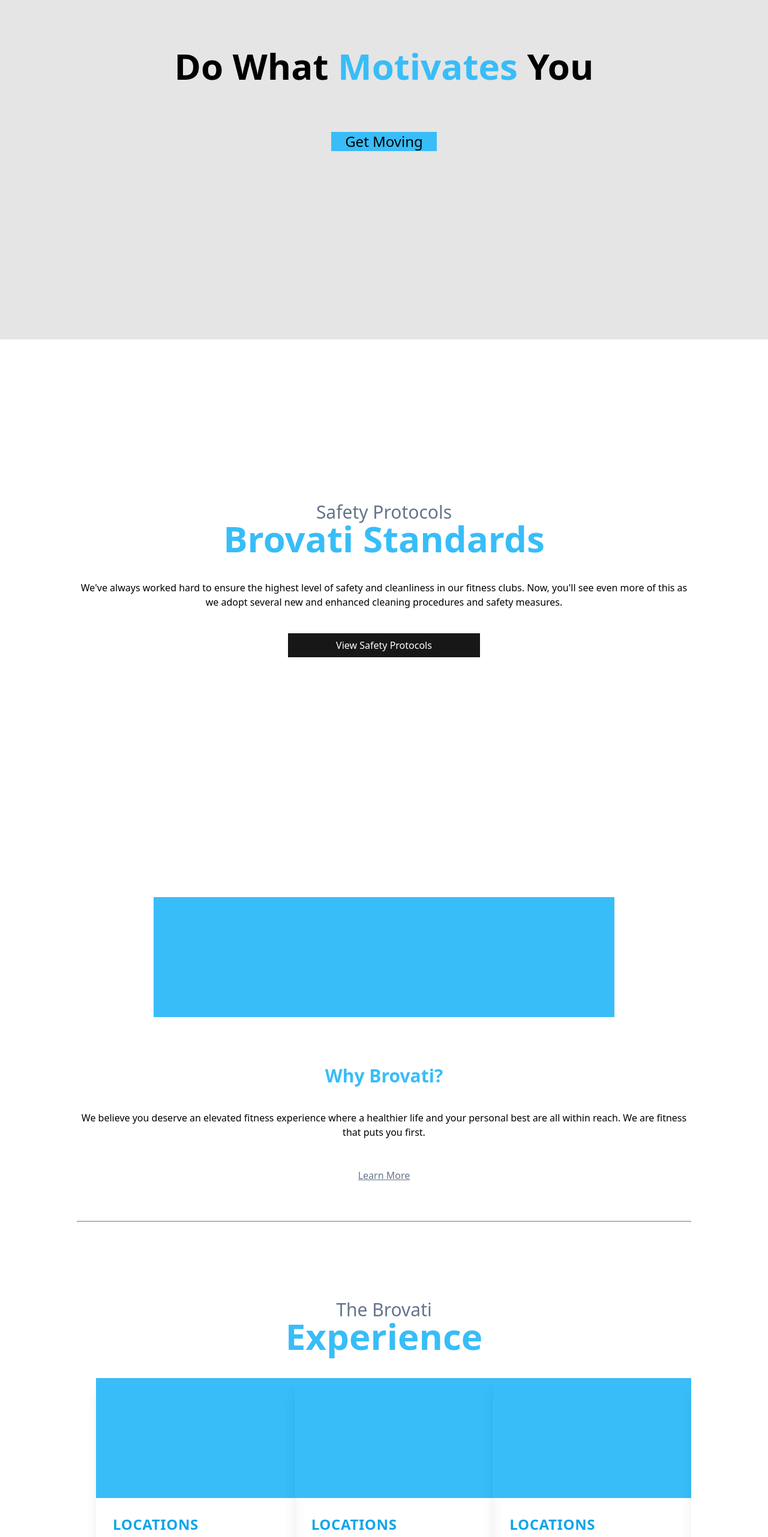
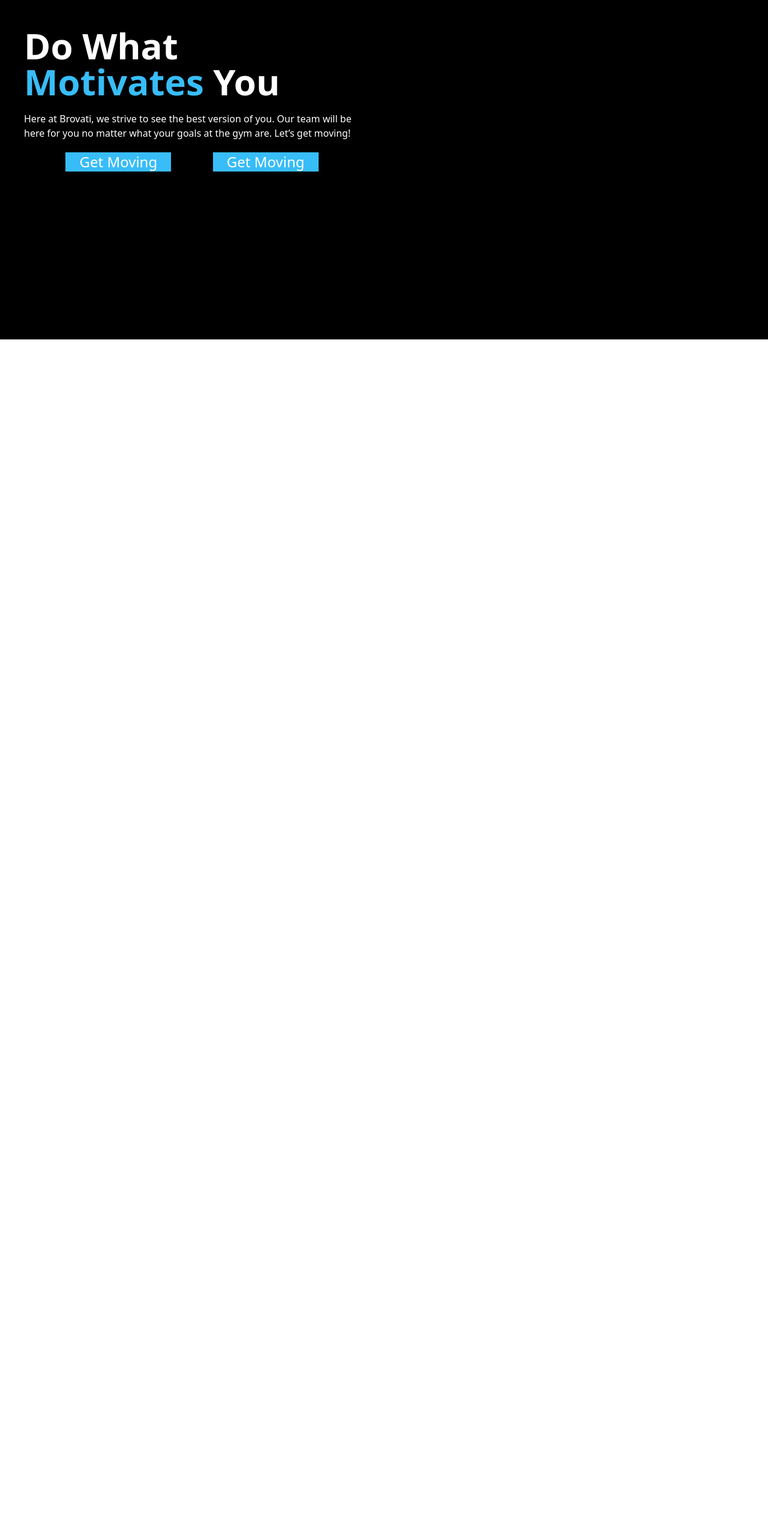
Before and after one commit to jmar753/gym-landing, a Next.js app: page / in a window 1280 px wide. Shown: the part 234-2797 px from the top of the page at 60% size. After the commit the page ends 800 px from the top, so only its background shows below. Built offline with nearby package versions, Linux system fonts and the light colour scheme.

Commit message:
Complete overhaul

```diff
--- a/components/Header.js
+++ b/components/Header.js
@@ -26,7 +26,7 @@
     ]
 
     return(
-        <div className="bg-neutral-900 text-white w-full flex items-center justify-between h-20 fixed top-0 z-40 text-base py-2 px-2 md:px-11 md:shadow-md">
+        <div className="bg-neutral-600 text-white w-full flex items-center justify-between h-20 fixed top-0 z-40 text-base py-2 px-2 md:px-11 md:shadow-md">
             {check ?
             <>
                 <div className="bg-neutral-800 w-screen h-screen absolute left-0 top-0 opacity-40 md:hidden"></div>
--- a/pages/index.js
+++ b/pages/index.js
@@ -20,78 +20,25 @@
   return (
     <div className="">
 
-      {/*IMAGE 1*/}
-      <div className="min-h-screen w-full bg-neutral-200 flex justify-center items-center">
-        <div className="grid grid-row-2">
+      {/*Carousel 1*/}
+      <div className="min-h-screen w-full bg-black flex justify-center items-center text-white">
+        <div className="grid grid-cols-2">
+          {/* Left Side Desktop */}
+          <div className="px-10 space-y-5">
 
-          <h1 className="text-6xl font-semibold">Do What <span className="text-sky-400">Motivates</span> You</h1>
+            <h1 className="text-6xl font-semibold">Do What <span className="text-sky-400">Motivates</span> You</h1>
+            <p>Here at Brovati, we strive to see the best version of you. Our team will be here for you no matter what your goals at the gym are. Let’s get moving!</p>
 
-          <div className="py-10"></div>
+            <div className="flex justify-evenly items-center">
+              <button className="bg-sky-400 text-2xl w-44">Get Moving</button>
+              <button className="bg-sky-400 text-2xl w-44">Get Moving</button>
+            </div>
+          </div>
 
-          <div className="flex justify-center items-center">
-            <button className="bg-sky-400 text-2xl w-44">Get Moving</button>
-          </div>
-        </div>
-      </div>
+          {/* Right Side Desktop */}
 
-      {/* Safety Protocols */}
-      <div className="min-h-screen text-center py-20 flex justify-center items-center">
-        <div className="w-4/5">
-          <h1 className="text-3xl text-slate-500 font-light -mb-1">Safety Protocols</h1>
-          <h1 className="text-6xl text-sky-400 font-semibold">Brovati Standards</h1>
-          <p className="py-10">We've always worked hard to ensure the highest level of safety and cleanliness in our fitness clubs. Now, you'll see even more of this as we adopt several new and enhanced cleaning procedures and safety measures.</p>
-          <button className="text-white bg-neutral-900 px-20 h-10">View Safety Protocols</button>
-        </div>
-      </div>
 
-      {/* Why Brovati  */}
-      <div className=" min-h-screen flex justify-center items-center text-center py-20 w-full">
-        <div className="border-solid border-b border-neutral-500 pb-14 w-4/5">
-          <div className="flex items-center justify-center">
-            <div className="w-3/4 bg-sky-400 h-[200px]"></div>
-          </div>
-          <h1 className="text-3xl text-sky-400 font-semibold mt-20">Why Brovati?</h1>
-          <p className="py-10">We believe you deserve an elevated fitness experience where a healthier life and your personal best are all within reach. We are fitness that puts you first.</p>
-          <button className="text-slate-500 h-10 underline">Learn More</button>
-        </div>
-      </div>
 
-      {/* Brovati Experience */}
-      <div className=" min-h-screen text-center border-b-0 w-4/5 m-auto">
-        <h1 className="text-3xl text-slate-500 font-light -mb-1">The Brovati</h1>
-        <h1 className="text-6xl text-sky-400 font-semibold pb-10">Experience</h1>
-        {/* Grid for Cards */}
-        <div className="relative w-full flex snap-x snap-mandatory overflow-x-auto pb-14">
-          {/* Section 1 */}
-          <div className="snap-center w-full flex justify-around shrink-0 first:pl-8 last:pr-8">
-            {cardOptions1.map((item, index) => (
-              <div className="h-[600px] w-[350px] shadow-xl rounded-md">
-                <div className="bg-sky-400 h-[200px] text-left"></div>
-                <div className="p-7 h-[400px] flex flex-col justify-between">
-                  <div className="">
-                    <h1 className="tracking-wide text-left font-bold text-sky-500 text-2xl">LOCATIONS</h1>
-                    <p className="text-left py-7 text-neutral-900 font-thin tracking-wide">With 16 locations and counting, our network of clubs is one of the fastest growing in the country. See what we have to offer in your area.</p>
-                  </div>
-                  <p className="text-left">Find a Club -</p>
-                </div>
-              </div>
-            ))}
-          </div>
-          {/* Section 2 */}
-          <div className="snap-center w-full flex justify-around shrink-0 first:pl-8 last:pr-8">
-            {cardOptions1.map((item, index) => (
-              <div className="h-[600px] w-[350px] shadow-xl rounded-md">
-                <div className="bg-sky-400 h-[200px] text-left"></div>
-                <div className="p-7 h-[400px] flex flex-col justify-between">
-                  <div className="">
-                    <h1 className="tracking-wide text-left font-bold text-sky-500 text-2xl">LOCATIONS</h1>
-                    <p className="text-left py-7 text-neutral-900 font-thin tracking-wide">With 16 locations and counting, our network of clubs is one of the fastest growing in the country. See what we have to offer in your area.</p>
-                  </div>
-                  <p className="text-left">Find a Club -</p>
-                </div>
-              </div>
-            ))}
-          </div>
         </div>
       </div>
     </div>
```
